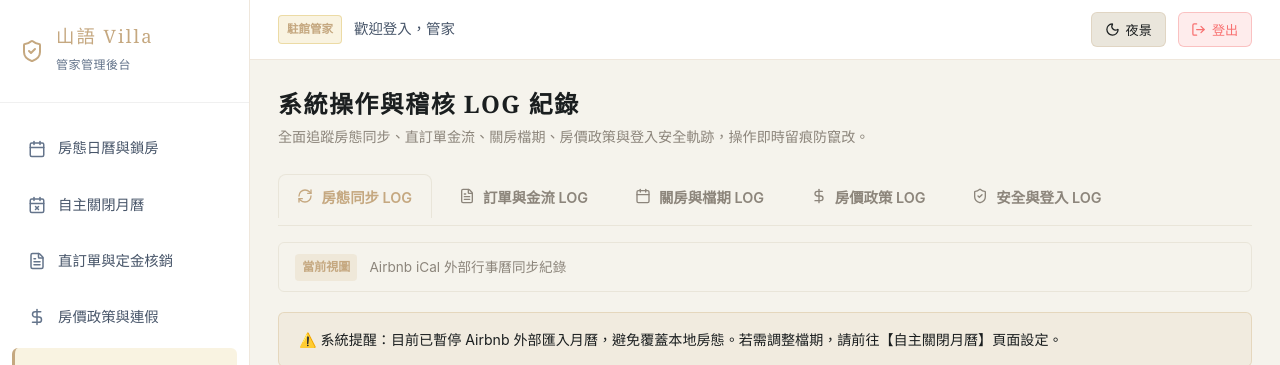
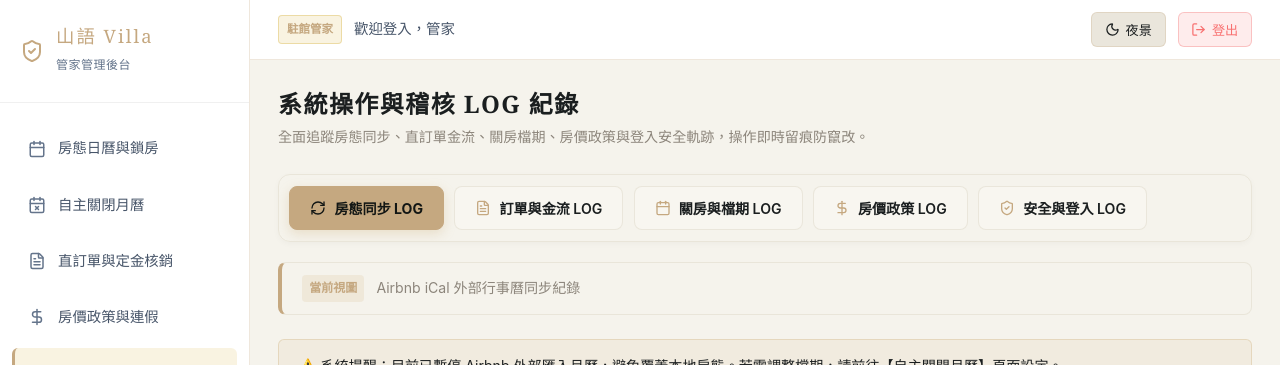
Before and after one commit to aassdd90629/Ann_Villa, a Vue app: page /admin/logs in a window 1280 px wide. Shown: the top 365 px of the page. Built offline with nearby package versions, Linux system fonts and the light colour scheme; no server answers; sample sign-in values are in the browser's storage.

Commit message:
style(admin): 為 LOG 頁籤容器與按鈕全面加入實體底色與黑金選中反饋

```diff
--- a/src/data/availability.json
+++ b/src/data/availability.json
@@ -1,5 +1,5 @@
 {
-  "lastSyncedAt": "2026-11-18T14:48:11.204Z",
+  "lastSyncedAt": "2026-11-18T14:51:53.691Z",
   "syncSource": "Airbnb iCal Feed",
   "syncStatus": "healthy",
   "totalEvents": 22,
--- a/src/views/admin/AdminLogsView.vue
+++ b/src/views/admin/AdminLogsView.vue
@@ -119,48 +119,54 @@ const activeTabInfo = computed(() => {
 .logs-nav-tabs {
   display: flex;
   align-items: center;
-  gap: 0.5rem;
+  gap: 0.65rem;
   overflow-x: auto;
-  padding-bottom: 0.5rem;
-  margin-bottom: 1rem;
-  border-bottom: 1px solid var(--border-color);
+  padding: 0.65rem;
+  margin-bottom: 1.25rem;
+  background: var(--bg-surface);
+  border: 1px solid var(--border-color);
+  border-radius: 12px;
+  box-shadow: var(--shadow-sm, 0 2px 6px rgba(0, 0, 0, 0.03));
 
   .tab-btn {
     display: inline-flex;
     align-items: center;
     gap: 0.5rem;
-    padding: 0.65rem 1.15rem;
-    border-radius: 8px 8px 0 0;
-    border: 1px solid transparent;
-    border-bottom: none;
-    background: transparent;
-    color: var(--text-muted);
-    font-size: 0.9rem;
+    padding: 0.7rem 1.25rem;
+    border-radius: 8px;
+    border: 1px solid var(--border-color);
+    background: var(--bg-primary);
+    color: var(--text-primary);
+    font-size: 0.88rem;
     font-weight: 600;
     cursor: pointer;
     white-space: nowrap;
-    transition: color 0.2s ease, background-color 0.2s ease, border-color 0.2s ease;
+    transition: background-color 0.2s ease, border-color 0.2s ease, color 0.2s ease, box-shadow 0.2s ease;
 
     .tab-icon {
+      color: var(--gold-primary);
       transition: color 0.2s ease;
     }
 
     &:hover {
-      color: var(--text-primary);
-      background: rgba(200, 169, 110, 0.05);
+      background: rgba(200, 169, 110, 0.12);
+      border-color: rgba(200, 169, 110, 0.4);
+      color: var(--gold-primary);
+
+      .tab-icon {
+        color: var(--gold-primary);
+      }
     }
 
     &.active {
-      color: var(--gold-primary);
-      background: var(--bg-surface);
-      border-color: var(--border-color);
-      border-bottom-color: var(--bg-surface);
-      position: relative;
-      margin-bottom: -1px;
-      padding-bottom: calc(0.65rem + 1px);
+      background: var(--gold-primary);
+      color: #121614 !important;
+      border-color: var(--gold-primary);
+      box-shadow: 0 4px 12px rgba(200, 169, 110, 0.28);
+      font-weight: 700;
 
       .tab-icon {
-        color: var(--gold-primary);
+        color: #121614 !important;
       }
     }
   }
@@ -170,12 +176,13 @@ const activeTabInfo = computed(() => {
   display: flex;
   align-items: center;
   gap: 0.75rem;
-  padding: 0.65rem 1rem;
+  padding: 0.75rem 1.25rem;
   background: var(--bg-surface);
   border: 1px solid var(--border-color);
-  border-radius: 6px;
-  font-size: 0.85rem;
-  margin-bottom: 1.25rem;
+  border-left: 4px solid var(--gold-primary);
+  border-radius: 8px;
+  font-size: 0.88rem;
+  margin-bottom: 1.5rem;
 
   .desc-badge {
     background: rgba(200, 169, 110, 0.15);
```
